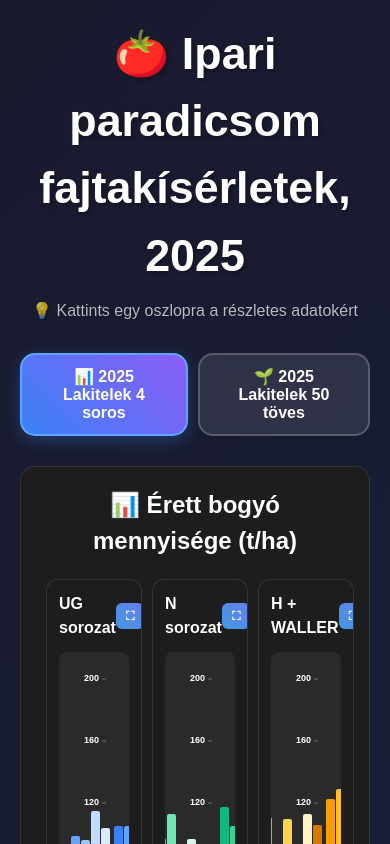
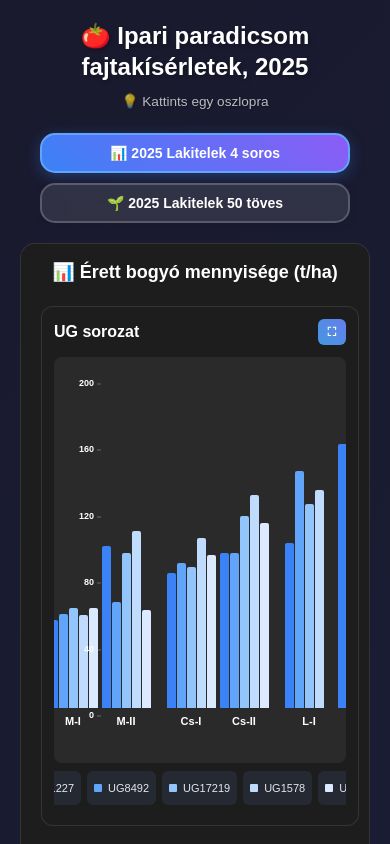
Before and after one commit to phrubos/tomato-experiment-dashboard, a React (Vite) app: page / in a window 390 px wide. Shown: the top 844 px of the page. Built offline with nearby package versions, Linux system fonts and the light colour scheme.

Commit message:
Add responsive design for all screen sizes - Mobile, tablet, laptop and desktop breakpoints

```diff
--- a/src/components/CleanDashboard.tsx
+++ b/src/components/CleanDashboard.tsx
@@ -1,4 +1,4 @@
-import React, { useState } from 'react';
+import React, { useState, useEffect } from 'react';
 import VarietyComparison from './VarietyComparison';
 
 // Inline data
@@ -249,12 +249,34 @@ interface ChartData {
 }
 
 const CleanDashboard: React.FC = () => {
+  const [selectedVariety, setSelectedVariety] = useState<string | null>(null);
+  const [hoveredVariety, setHoveredVariety] = useState<string | null>(null);
+  const [selectedDataType, setSelectedDataType] = useState<'ripe' | 'spoiled'>('ripe');
+  const [fullscreenChart, setFullscreenChart] = useState<any>(null);
+  const [showComparison, setShowComparison] = useState(false);
   const [activeTab, setActiveTab] = useState<'4soros' | '50toves'>('4soros');
-  const [hoveredVariety, setHoveredVariety] = useState<string | null>(null);
-  const [selectedVariety, setSelectedVariety] = useState<string | null>(null);
-  const [selectedDataType, setSelectedDataType] = useState<'ripe' | 'spoiled'>('ripe');
-  const [fullscreenChart, setFullscreenChart] = useState<string | null>(null);
-  const [showComparison, setShowComparison] = useState(false);
+  const [screenSize, setScreenSize] = useState({
+    width: window.innerWidth,
+    height: window.innerHeight
+  });
+
+  useEffect(() => {
+    const handleResize = () => {
+      setScreenSize({
+        width: window.innerWidth,
+        height: window.innerHeight
+      });
+    };
+
+    window.addEventListener('resize', handleResize);
+    return () => window.removeEventListener('resize', handleResize);
+  }, []);
+
+  // Responsive breakpoints
+  const isMobile = screenSize.width < 768;
+  const isTablet = screenSize.width >= 768 && screenSize.width < 1024;
+  const isLaptop = screenSize.width >= 1024 && screenSize.width < 1440;
+  const isDesktop = screenSize.width >= 1440;
 
   const generateYAxisTicks = (maxValue: number) => {
     // Create 5-6 evenly spaced ticks
@@ -950,13 +972,14 @@ const CleanDashboard: React.FC = () => {
       )}
 
       <div style={{ maxWidth: '100%', margin: '0 auto' }}>
-        <div style={{ textAlign: 'center', marginBottom: '30px' }}>
+        <div style={{ textAlign: 'center', marginBottom: isMobile ? '20px' : '30px' }}>
           <h1 style={{
             color: 'white',
-            fontSize: '2.8rem',
+            fontSize: isMobile ? '1.5rem' : isTablet ? '2rem' : isLaptop ? '2.4rem' : '2.8rem',
             margin: '0 0 10px 0',
             textShadow: '2px 2px 4px rgba(0,0,0,0.3)',
-            fontWeight: 'bold'
+            fontWeight: 'bold',
+            lineHeight: isMobile ? '1.3' : '1.2'
           }}>
             🍅 Ipari paradicsom fajtakísérletek, 2025
           </h1>
@@ -970,20 +993,24 @@ const CleanDashboard: React.FC = () => {
           </p>
           <p style={{
             color: 'rgba(255,255,255,0.7)',
-            fontSize: '1rem',
+            fontSize: isMobile ? '0.85rem' : '1rem',
             margin: '10px 0 0 0',
-            textShadow: '1px 1px 2px rgba(0,0,0,0.3)'
+            textShadow: '1px 1px 2px rgba(0,0,0,0.3)',
+            padding: isMobile ? '0 10px' : '0'
           }}>
-            💡 Kattints egy oszlopra a részletes adatokért
+            💡 {isMobile ? 'Kattints egy oszlopra' : 'Kattints egy oszlopra a részletes adatokért'}
           </p>
         </div>
 
         {/* Tab Navigation */}
         <div style={{
           display: 'flex',
+          flexDirection: isMobile ? 'column' : 'row',
           justifyContent: 'center',
-          marginBottom: '30px',
-          gap: '10px'
+          alignItems: isMobile ? 'stretch' : 'center',
+          marginBottom: isMobile ? '20px' : '30px',
+          gap: '10px',
+          padding: isMobile ? '0 20px' : '0'
         }}>
           <button
             onClick={() => {
@@ -997,9 +1024,9 @@ const CleanDashboard: React.FC = () => {
               color: 'white',
               border: activeTab === '4soros' ? '2px solid #60a5fa' : '2px solid rgba(255, 255, 255, 0.2)',
               borderRadius: '15px',
-              padding: '12px 24px',
+              padding: isMobile ? '10px 16px' : '12px 24px',
               cursor: 'pointer',
-              fontSize: '16px',
+              fontSize: isMobile ? '14px' : '16px',
               fontWeight: 'bold',
               transition: 'all 0.3s',
               backdropFilter: 'blur(10px)',
@@ -1035,9 +1062,9 @@ const CleanDashboard: React.FC = () => {
               color: 'white',
               border: activeTab === '50toves' ? '2px solid #60a5fa' : '2px solid rgba(255, 255, 255, 0.2)',
               borderRadius: '15px',
-              padding: '12px 24px',
+              padding: isMobile ? '10px 16px' : '12px 24px',
               cursor: 'pointer',
-              fontSize: '16px',
+              fontSize: isMobile ? '14px' : '16px',
               fontWeight: 'bold',
               transition: 'all 0.3s',
               backdropFilter: 'blur(10px)',
@@ -1066,8 +1093,10 @@ const CleanDashboard: React.FC = () => {
         {activeTab === '4soros' && (
           <div style={{
             display: 'grid',
-            gridTemplateColumns: selectedVariety ? '300px 1fr' : '1fr',
-            gap: '15px',
+            gridTemplateColumns: selectedVariety
+              ? (isMobile ? '1fr' : isTablet ? '250px 1fr' : '300px 1fr')
+              : '1fr',
+            gap: isMobile ? '10px' : '15px',
             alignItems: 'start',
             transition: 'grid-template-columns 0.3s ease'
           }}>
@@ -1076,10 +1105,11 @@ const CleanDashboard: React.FC = () => {
             <div style={{
               background: 'rgba(45, 55, 72, 0.9)',
               borderRadius: '12px',
-              padding: '15px',
-              position: 'sticky',
-              top: '20px',
-              color: 'white'
+              padding: isMobile ? '12px' : '15px',
+              position: isMobile ? 'relative' : 'sticky',
+              top: isMobile ? 'auto' : '20px',
+              color: 'white',
+              order: isMobile ? 2 : 1
             }}>
               <div style={{ display: 'flex', justifyContent: 'space-between', alignItems: 'center', marginBottom: '15px' }}>
                 <h3 style={{
@@ -1242,20 +1272,20 @@ const CleanDashboard: React.FC = () => {
             </div>
           )}
 
-          <div style={{ overflow: 'hidden' }}>
+          <div style={{ overflow: 'hidden', order: isMobile ? 1 : 2 }}>
             <div style={{
               background: 'rgba(30, 30, 30, 0.95)',
               borderRadius: '15px',
-              padding: '20px',
-              marginBottom: '20px',
+              padding: isMobile ? '15px' : '20px',
+              marginBottom: isMobile ? '15px' : '20px',
               border: '1px solid rgba(255, 255, 255, 0.1)'
             }}>
-              <h2 style={{ textAlign: 'center', color: '#fff', marginBottom: '15px', fontSize: '24px' }}>
+              <h2 style={{ textAlign: 'center', color: '#fff', marginBottom: '15px', fontSize: isMobile ? '18px' : '24px' }}>
                 📊 Érett bogyó mennyisége (t/ha)
               </h2>
               <div style={{
                 display: 'grid',
-                gridTemplateColumns: 'repeat(3, 1fr)',
+                gridTemplateColumns: isMobile ? '1fr' : isTablet ? 'repeat(2, 1fr)' : 'repeat(3, 1fr)',
                 gap: '10px'
               }}>
                 {renderChart(ripeYieldData, 'UG sorozat', 'UG', 'ug-ripe', 'ripe')}
@@ -1267,15 +1297,15 @@ const CleanDashboard: React.FC = () => {
             <div style={{
               background: 'rgba(30, 30, 30, 0.95)',
               borderRadius: '15px',
-              padding: '20px',
+              padding: isMobile ? '15px' : '20px',
               border: '1px solid rgba(255, 255, 255, 0.1)'
             }}>
-              <h2 style={{ textAlign: 'center', color: '#fff', marginBottom: '15px', fontSize: '24px' }}>
+              <h2 style={{ textAlign: 'center', color: '#fff', marginBottom: '15px', fontSize: isMobile ? '18px' : '24px' }}>
                 📉 Romló bogyó mennyisége (t/ha)
               </h2>
               <div style={{
                 display: 'grid',
-                gridTemplateColumns: 'repeat(3, 1fr)',
+                gridTemplateColumns: isMobile ? '1fr' : isTablet ? 'repeat(2, 1fr)' : 'repeat(3, 1fr)',
                 gap: '10px'
               }}>
                 {renderChart(spoiledYieldData, 'UG sorozat', 'UG', 'ug-spoiled', 'spoiled')}
--- a/src/components/VarietyComparison.tsx
+++ b/src/components/VarietyComparison.tsx
@@ -1,4 +1,4 @@
-import React, { useMemo } from 'react';
+import React, { useMemo, useState, useEffect } from 'react';
 import { BarChart, Bar, XAxis, YAxis, CartesianGrid, Tooltip, ResponsiveContainer, RadarChart, PolarGrid, PolarAngleAxis, PolarRadiusAxis, Radar, Line, Area, AreaChart, Cell } from 'recharts';
 
 interface VarietyComparisonProps {
@@ -24,6 +24,27 @@ const VarietyComparison: React.FC<VarietyComparisonProps> = ({
   spoiledYieldData,
   onClose
 }) => {
+  const [screenSize, setScreenSize] = useState({
+    width: window.innerWidth,
+    height: window.innerHeight
+  });
+
+  useEffect(() => {
+    const handleResize = () => {
+      setScreenSize({
+        width: window.innerWidth,
+        height: window.innerHeight
+      });
+    };
+
+    window.addEventListener('resize', handleResize);
+    return () => window.removeEventListener('resize', handleResize);
+  }, []);
+
+  // Responsive breakpoints
+  const isMobile = screenSize.width < 768;
+  const isTablet = screenSize.width >= 768 && screenSize.width < 1024;
+  const isLaptop = screenSize.width >= 1024 && screenSize.width < 1440;
   const comparisonData = useMemo(() => {
     // Get category of selected variety
     const selectedData = ripeYieldData.find(d => d.variety === selectedVariety);
@@ -145,8 +166,8 @@ const VarietyComparison: React.FC<VarietyComparisonProps> = ({
       <div style={{
         background: 'linear-gradient(135deg, #1e293b 0%, #0f172a 100%)',
         borderRadius: '20px',
-        padding: '30px',
-        maxWidth: '1400px',
+        padding: isMobile ? '15px' : isTablet ? '20px' : '30px',
+        maxWidth: isMobile ? '100%' : '1400px',
         width: '100%',
         maxHeight: '90vh',
         overflow: 'auto',
@@ -163,7 +184,7 @@ const VarietyComparison: React.FC<VarietyComparisonProps> = ({
           <div>
             <h2 style={{
               color: 'white',
-              fontSize: '28px',
+              fontSize: isMobile ? '20px' : isTablet ? '24px' : '28px',
               margin: '0 0 10px 0',
               display: 'flex',
               alignItems: 'center',
@@ -173,7 +194,7 @@ const VarietyComparison: React.FC<VarietyComparisonProps> = ({
                 background: categoryColor,
                 padding: '8px 16px',
                 borderRadius: '10px',
-                fontSize: '20px'
+                fontSize: isMobile ? '16px' : '20px'
               }}>
                 {selectedVariety}
               </span>
@@ -198,7 +219,7 @@ const VarietyComparison: React.FC<VarietyComparisonProps> = ({
               borderRadius: '12px',
               padding: '12px 24px',
               cursor: 'pointer',
-              fontSize: '16px',
+              fontSize: isMobile ? '12px' : '14px',
               fontWeight: 'bold',
               transition: 'all 0.2s'
             }}
@@ -218,9 +239,9 @@ const VarietyComparison: React.FC<VarietyComparisonProps> = ({
         {/* Main Content Grid */}
         <div style={{
           display: 'grid',
-          gridTemplateColumns: 'repeat(2, 1fr)',
-          gap: '20px',
-          marginBottom: '20px'
+          gridTemplateColumns: isMobile ? '1fr' : 'repeat(2, 1fr)',
+          gap: isMobile ? '15px' : '20px',
+          marginBottom: isMobile ? '15px' : '20px'
         }}>
           {/* Average Yield Comparison */}
           <div style={{
```
